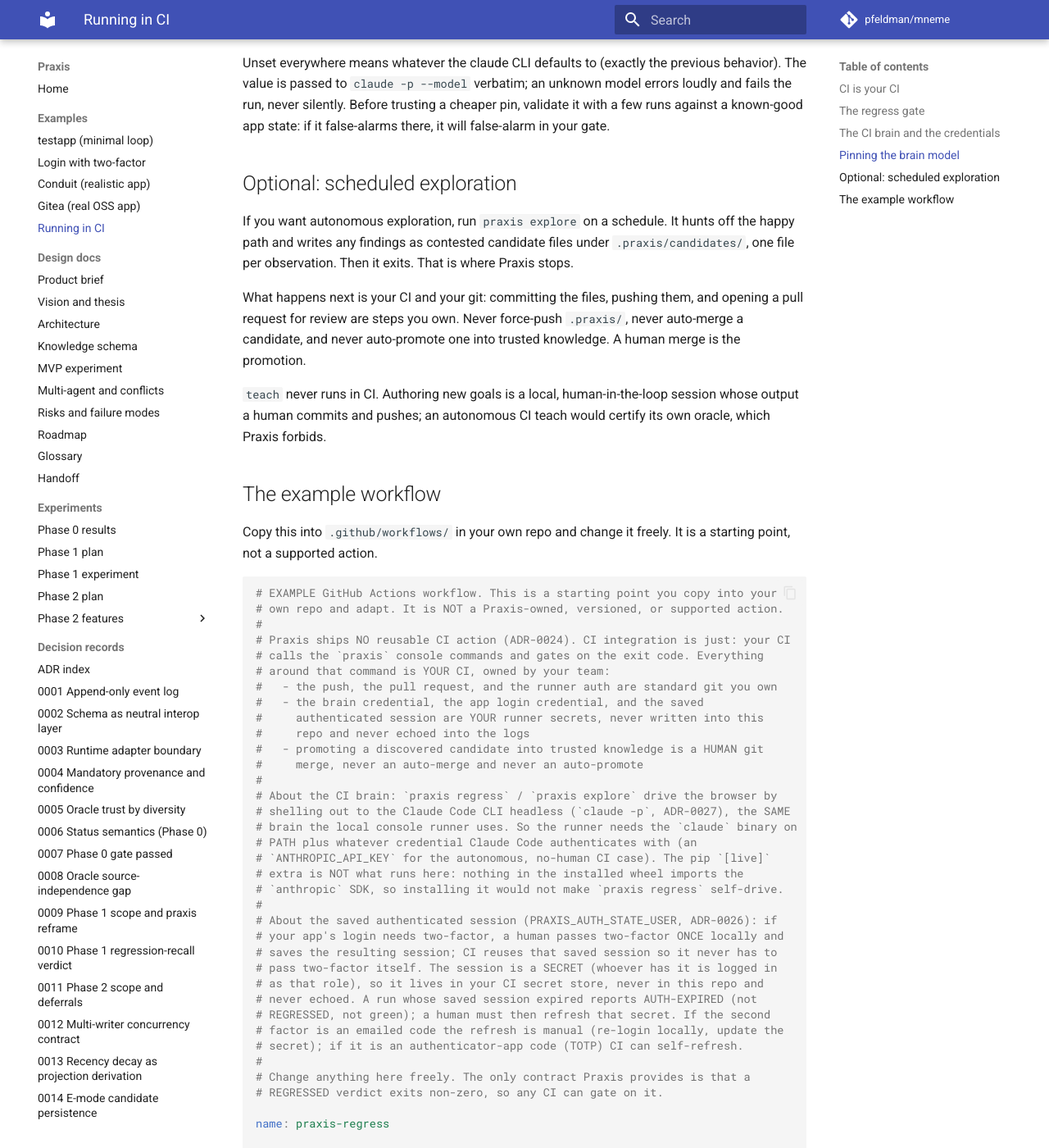
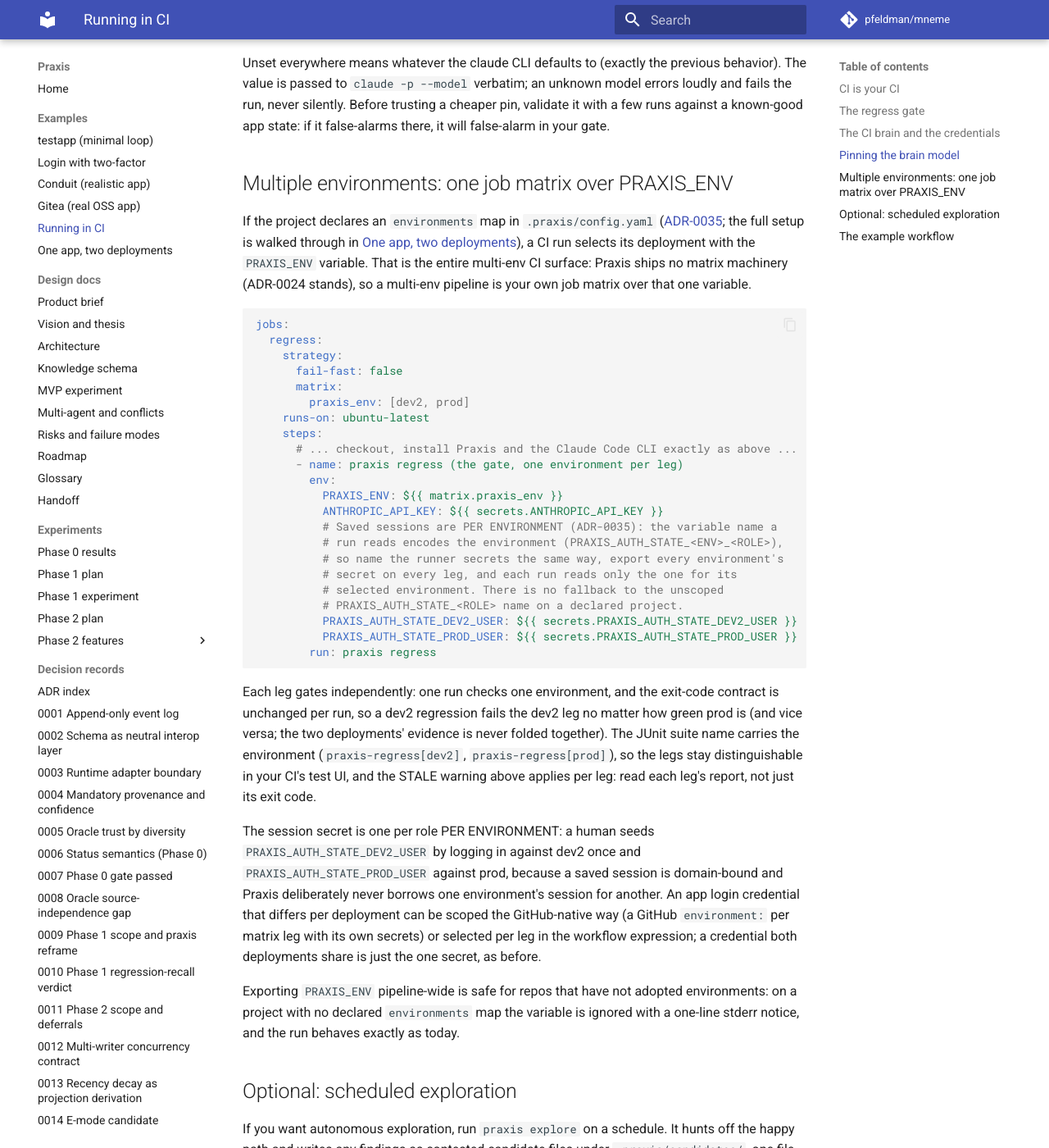
Before and after one commit to pfeldman/mneme, an MkDocs documentation site: the page built from docs/examples/ci.md, in a window 1280 px wide and 1400 px high, scrolled down 2470 px. Shown: the whole window at 82% size. Built offline with MkDocs 1.6.1 and Material for MkDocs 9.7.7, drawn with Linux system fonts in a browser that asks for light colours; comment, search, counter and statistics services are not loaded; some of the changed text lies outside the part shown.

Commit message:
docs: multi-env walkthrough, PRAXIS_ENV ci matrix and changelog for ADR-0035

````diff
--- a/docs/examples/ci.md
+++ b/docs/examples/ci.md
@@ -113,6 +113,59 @@
 with a few runs against a known-good app state: if it false-alarms there, it will
 false-alarm in your gate.
 
+## Multiple environments: one job matrix over PRAXIS_ENV
+
+If the project declares an `environments` map in `.praxis/config.yaml`
+([ADR-0035](../adr/0035-multi-environment-support.md); the full setup is walked through in
+[One app, two deployments](multi-env.md)), a CI run selects its deployment with the
+`PRAXIS_ENV` variable. That is the entire multi-env CI surface: Praxis ships no matrix
+machinery (ADR-0024 stands), so a multi-env pipeline is your own job matrix over that one
+variable.
+
+```yaml
+jobs:
+  regress:
+    strategy:
+      fail-fast: false
+      matrix:
+        praxis_env: [dev2, prod]
+    runs-on: ubuntu-latest
+    steps:
+      # ... checkout, install Praxis and the Claude Code CLI exactly as above ...
+      - name: praxis regress (the gate, one environment per leg)
+        env:
+          PRAXIS_ENV: ${{ matrix.praxis_env }}
+          ANTHROPIC_API_KEY: ${{ secrets.ANTHROPIC_API_KEY }}
+          # Saved sessions are PER ENVIRONMENT (ADR-0035): the variable name a
+          # run reads encodes the environment (PRAXIS_AUTH_STATE_<ENV>_<ROLE>),
+          # so name the runner secrets the same way, export every environment's
+          # secret on every leg, and each run reads only the one for its
+          # selected environment. There is no fallback to the unscoped
+          # PRAXIS_AUTH_STATE_<ROLE> name on a declared project.
+          PRAXIS_AUTH_STATE_DEV2_USER: ${{ secrets.PRAXIS_AUTH_STATE_DEV2_USER }}
+          PRAXIS_AUTH_STATE_PROD_USER: ${{ secrets.PRAXIS_AUTH_STATE_PROD_USER }}
+        run: praxis regress
+```
+
+Each leg gates independently: one run checks one environment, and the exit-code contract
+is unchanged per run, so a dev2 regression fails the dev2 leg no matter how green prod is
+(and vice versa; the two deployments' evidence is never folded together). The JUnit suite
+name carries the environment (`praxis-regress[dev2]`, `praxis-regress[prod]`), so the
+legs stay distinguishable in your CI's test UI, and the STALE warning above applies per
+leg: read each leg's report, not just its exit code.
+
+The session secret is one per role PER ENVIRONMENT: a human seeds
+`PRAXIS_AUTH_STATE_DEV2_USER` by logging in against dev2 once and
+`PRAXIS_AUTH_STATE_PROD_USER` against prod, because a saved session is domain-bound and
+Praxis deliberately never borrows one environment's session for another. An app login
+credential that differs per deployment can be scoped the GitHub-native way (a GitHub
+`environment:` per matrix leg with its own secrets) or selected per leg in the workflow
+expression; a credential both deployments share is just the one secret, as before.
+
+Exporting `PRAXIS_ENV` pipeline-wide is safe for repos that have not adopted
+environments: on a project with no declared `environments` map the variable is ignored
+with a one-line stderr notice, and the run behaves exactly as today.
+
 ## Optional: scheduled exploration
 
 If you want autonomous exploration, run `praxis explore` on a schedule. It hunts off the
--- /dev/null
+++ b/docs/examples/multi-env.md
@@ -0,0 +1,234 @@
+# Example: one app, two deployments (multi-environment)
+
+A common real-world shape: the same product deployed twice, a dev/staging instance
+(call it dev2) and prod. Same goals, same product knowledge, different base URL and
+different credentials per deployment. Without multi-environment support that forces two
+sibling `.praxis/` trees with every goal YAML duplicated by hand, and duplicated
+knowledge drifts: two copies of one product's operational knowledge, edited
+independently, disagreeing silently.
+
+[ADR-0035](../adr/0035-multi-environment-support.md) fixes this: ONE committed knowledge
+tree runs against N deployments. A goal is a capability of the product; which deployment
+a run checks it on is an operational input, selected per run. This page walks the
+dev2+prod setup end to end.
+
+## Declare the environments
+
+On a new project, declare every deployment at init:
+
+```
+praxis init --app myapp \
+  --environment dev2=https://dev2.example.com \
+  --environment prod=https://example.com \
+  --default-env dev2
+```
+
+`--environment NAME=URL` is repeatable; `--default-env` names the one teammates get when
+they do not pick. (These flags are mutually exclusive with the legacy single-env
+`--env` / `--base-url` init pair, which keeps working for single-deployment projects.)
+
+The scaffolded `.praxis/config.yaml` carries the committed map:
+
+```yaml
+environments:
+  dev2:
+    base_url: https://dev2.example.com
+    # observed_app_version: 2.6.0   # optional per-environment decay anchor
+  prod:
+    base_url: https://example.com
+default_env: dev2
+```
+
+Everything under `.praxis/knowledge/` stays product-level and environment-free: goals,
+signals, risks, `auth_state`. The environment name is stamped onto run records at run
+time, never onto knowledge.
+
+A project whose config.yaml has NO `environments` key behaves exactly as before: no
+flag, no new files, same paths, same env-var names, same prompts, same exit codes.
+
+## How a run picks its environment
+
+Selection mirrors the brain-model pin precedence (flag > env var > committed config):
+
+1. `--env <name>` on `praxis regress` / `praxis explore` / `praxis status`
+2. the `PRAXIS_ENV` environment variable (the CI channel)
+3. `default_env` in `.praxis/config.yaml`
+4. a single-entry `environments` map auto-selects its only entry
+
+Resolution failures are loud: an unknown name (from the flag or the variable) errors
+naming the declared environments, and a declared multi-entry map that resolves to
+nothing errors naming the three ways to pick one. The resolved environment and its
+winning source are printed once per run on stderr, so a report is never ambiguous about
+which deployment it describes. Two edges: `--env` on a project with no declared map is
+an error (you asked for something the project does not have), while `PRAXIS_ENV` on such
+a project is ignored with a one-line notice, so a pipeline-wide export cannot break
+repos that have not adopted environments.
+
+## The agent learns the URL at run time
+
+The selected environment's `base_url` reaches the agent as an explicit prompt line:
+
+```
+App under test: https://dev2.example.com
+```
+
+so goal text and signal values can say "the app under test" instead of hardcoding a
+host. When you teach goals on a multi-env project, keep them deployment-agnostic: say
+"the app under test", never a host, and express `url`-type signals as paths
+(`/settings/billing`), never absolute URLs. The environment name itself never belongs
+inside a signal value.
+
+Existing goals that embed a URL keep working unchanged against the deployment their URL
+names. Moving one to deployment-agnostic wording is a human re-seed via teach, one
+signal at a time, never a bulk rewrite.
+
+## Per-environment credentials
+
+Secrets gain one optional level: a gitignored per-environment overlay file,
+`.praxis.secrets.<env>`, a sibling of the shared `.praxis.secrets`:
+
+```
+.praxis.secrets         # shared keys live here, once
+.praxis.secrets.dev2    # dev2-only values; win over the base file for their keys
+.praxis.secrets.prod    # prod-only values
+```
+
+A `KEY` environment variable still beats both files, so CI keeps supplying credentials
+purely as runner secrets. Keys the deployments share live once in the base file; only
+the values that differ go in an overlay. `praxis init` adds the `.praxis.secrets.*`
+gitignore line.
+
+## Per-environment sessions
+
+Saved authenticated sessions ([the two-factor walkthrough](auth-and-2fa.md)) are
+domain-bound: cookies for prod's host do nothing on dev2's. So with an environment
+selected, the session for a role resolves env-scoped and ONLY env-scoped:
+
+1. the `PRAXIS_AUTH_STATE_<ENV>_<ROLE>` environment variable (environment and role
+   uppercased: `PRAXIS_AUTH_STATE_DEV2_USER`)
+2. the file `.praxis.auth/<env>/<role>.json` (for example `.praxis.auth/dev2/user.json`)
+
+There is deliberately NO fallback to the unscoped `PRAXIS_AUTH_STATE_<ROLE>` /
+`.praxis.auth/<role>.json` sources: a prod session silently injected into a dev2 run
+would yield a confusing AUTH-EXPIRED at best and a run against the wrong logged-in
+surface at worst. A missing env-scoped session is a loud MissingSession naming the role
+AND the environment, routed through the unchanged AUTH-EXPIRED contract.
+
+Seed one session per role per environment with a real login through teach against each
+deployment: a teach login against dev2 saves `.praxis.auth/dev2/user.json`, one against
+prod saves `.praxis.auth/prod/user.json`. One human login per (role, environment),
+reused by every later run on that deployment.
+
+This also means: when an existing project DECLARES environments, its old unscoped saved
+sessions stop resolving until they are moved into `.praxis.auth/<env>/`. The
+MissingSession message names the new path.
+
+## Run it
+
+```
+praxis regress --env dev2
+praxis regress --env prod
+```
+
+Each run checks one environment, and everything a run produces is tagged by it:
+
+- the run directory is `runs/<timestamp>__dev2/` (still timestamp-sorted, and `ls`
+  finds "the last prod run")
+- the aggregate report header names the environment
+- the JUnit suite name is `praxis-regress[dev2]`, so a CI matrix's legs stay
+  distinguishable in the test UI
+
+OK / REGRESSED / STALE / AUTH-EXPIRED / ERROR semantics and the loud non-zero exit are
+unchanged per run. Each environment gates independently; see
+[Running in CI](ci.md) for the job matrix over `PRAXIS_ENV`.
+
+## What the partition means
+
+Evidence is per-environment: events record the environment they were observed on, and
+the believed state for a goal is projected per environment. Two consequences worth
+holding onto:
+
+- **A prod green never masks a dev2 red (or vice versa).** The two deployments'
+  observations never meet in one projection, so a regression on one deployment cannot
+  hide behind a healthy run on the other, and a dev2 deploy can no longer prematurely
+  stale healthy prod knowledge through a shared decay anchor.
+- **An environment adds ZERO oracle corroboration.** The same agent observing the same
+  signal on dev2 and on prod is one perspective looking at two configurations of one
+  codebase, not two independent sources: whatever systematic error fools it on dev2
+  fools it identically on prod. Running `regress --env dev2` then `regress --env prod`
+  mints no diversity and promotes nothing. Seeds (human / spec knowledge) fold into
+  EVERY environment's projection, because a seed is product intent; belief earned
+  purely from agent evidence on one environment does not transfer to the other, so
+  "only ever confirmed on dev2" reads as exactly that.
+
+One report shape is new and honest: the same goal MAY read OK on prod and STALE on
+dev2. That is the deployment-skew signal itself (dev2 shipped a change prod has not),
+it is exactly what a QA team wants to see ahead of a prod deploy, and it is
+non-blocking by construction (STALE alone never fails a run; see the
+[STALE warning on the CI page](ci.md)). Knowledge is shared, so the re-seed timing is a
+human call: re-seed now if the leading environment is the new contract, or when the
+change ships if the trailing one still is.
+
+Explore findings work the same way: candidates stay one shared committed tree, and
+review annotates each finding with where it was seen ("seen on dev2 only"), which is
+exactly the datum you need to decide whether a finding is product-level or just not
+shipped to prod yet. Promotion stays a human merge; the annotation adds information,
+never corroboration.
+
+## Migrating an existing single-tree project
+
+Nothing to do to stay single-env. To adopt environments:
+
+1. In `.praxis/config.yaml`, add the `environments` map (move the current `base_url`
+   under the environment that URL actually points at, add the others) and a
+   `default_env`. Optionally move `observed_app_version` per environment.
+2. Move `.praxis.auth/<role>.json` to `.praxis.auth/<env>/<role>.json` for the
+   environment those cookies belong to.
+3. Split any env-specific lines of `.praxis.secrets` into `.praxis.secrets.<env>`; keep
+   shared keys in the base file. Re-running `praxis init` adds the `.praxis.secrets.*`
+   gitignore line idempotently.
+4. Optional: set `legacy_env` (last section) if historical run-log evidence should be
+   attributed to one environment.
+5. Goals that embed a URL keep working against that deployment; re-seed their wording
+   via teach at your own pace.
+
+## Migrating two sibling trees
+
+If you are already running the duplicated layout this feature exists to kill (say
+`envs/dev2/.praxis/` and `envs/prod/.praxis/`), the merge into one repo-root `.praxis/`
+is documented, manual, and has exactly one risky step:
+
+1. **Reconcile the knowledge (the human step, and the risky one).** Diff the two
+   `knowledge/` trees. Hand-duplicated goal YAMLs will have drifted; for each goal,
+   pick or merge ONE canonical product version, strip deployment-coupled wording
+   (embedded hosts), and place one file under `.praxis/knowledge/`. Where the two trees
+   genuinely differ because dev2 is ahead, keep the version that matches the deployment
+   whose behavior is still the contract, and expect STALE on the other until the skew
+   closes. This is a human seed judgment; no command can make it safely, which is why
+   Praxis ships no migration command.
+2. **Config:** one `config.yaml` with both environments' `base_url`s plus
+   `default_env`.
+3. **Candidates:** copy the candidate files from BOTH trees into
+   `.praxis/candidates/<goal>/`; one file per event id, no collisions by construction.
+   Pre-migration candidates show env-unannotated in review; the immutable files are not
+   rewritten.
+4. **Sessions and secrets:** each tree's `.praxis.auth/<role>.json` moves to
+   `.praxis.auth/<env>/<role>.json`; secrets merge per the single-tree steps above.
+5. **Runs:** drop them (gitignored, regenerable). In CI, replace the two cwd-based jobs
+   with one job matrix over `PRAXIS_ENV` ([Running in CI](ci.md)).
+
+## Attributing old evidence: legacy_env
+
+Events written before the map was declared carry no environment, and by default they
+match NO declared environment: you do not know which deployment produced them, so they
+are honestly excluded from every environment's projection. If you DO know (the whole
+history came from one deployment), say so in config:
+
+```yaml
+legacy_env: prod
+```
+
+That attributes the old events to `prod` as a projection input: deterministic,
+reversible by deleting the key, and no event file is ever rewritten. Since run logs are
+regenerable and regress evidence is non-promotable anyway, most migrations can simply
+not care.
--- a/mkdocs.yml
+++ b/mkdocs.yml
@@ -41,6 +41,7 @@
       - Conduit (realistic app): examples/conduit.md
       - Gitea (real OSS app): examples/gitea.md
       - Running in CI: examples/ci.md
+      - One app, two deployments: examples/multi-env.md
   - Design docs:
       - Product brief: 00-product-brief.md
       - Vision and thesis: 01-vision-and-thesis.md
````
Also changed, not shown: CHANGELOG.md (+11 -0 lines), docs/examples/ci/praxis-regress.yml (+18 -0 lines).
